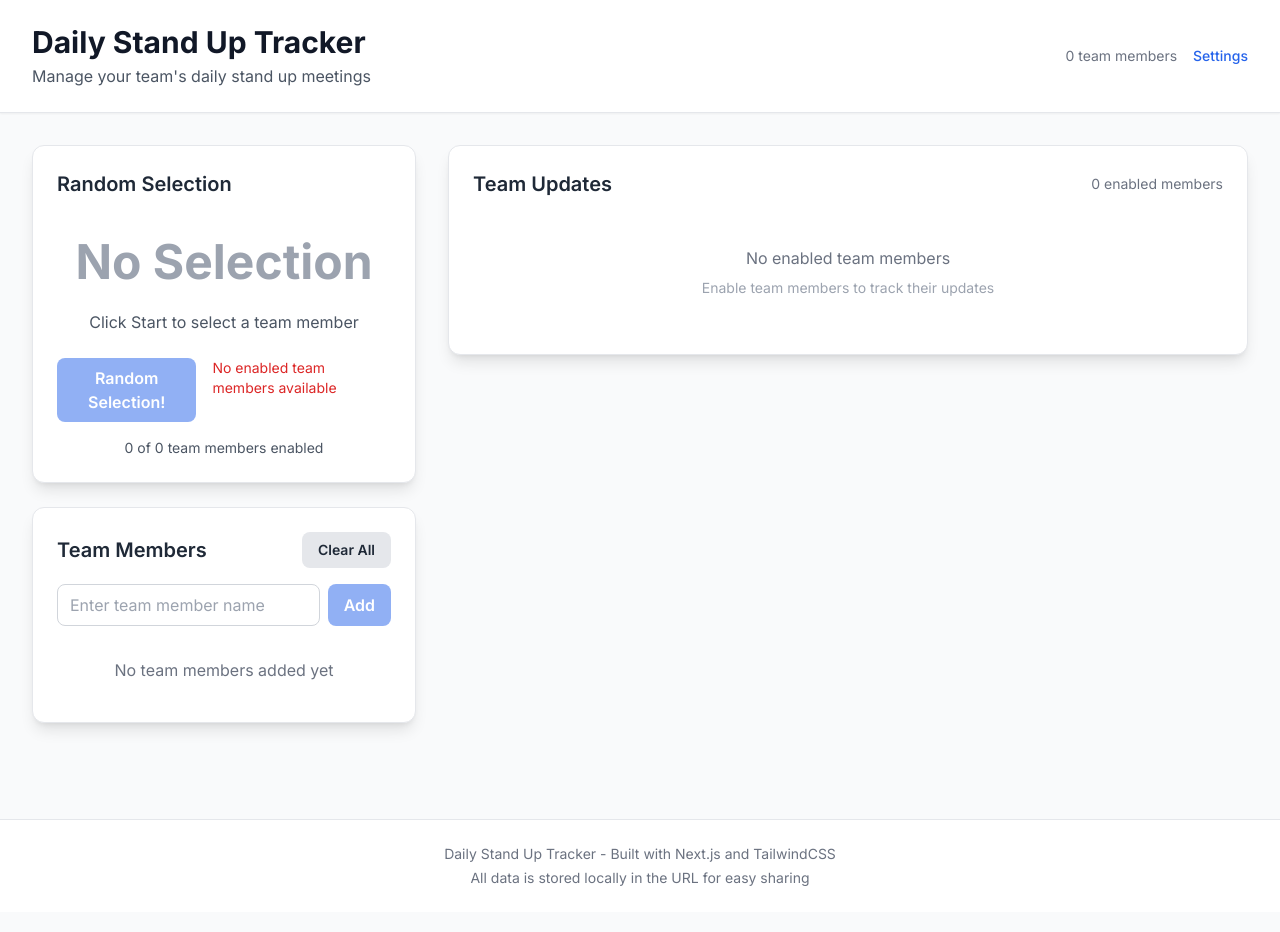
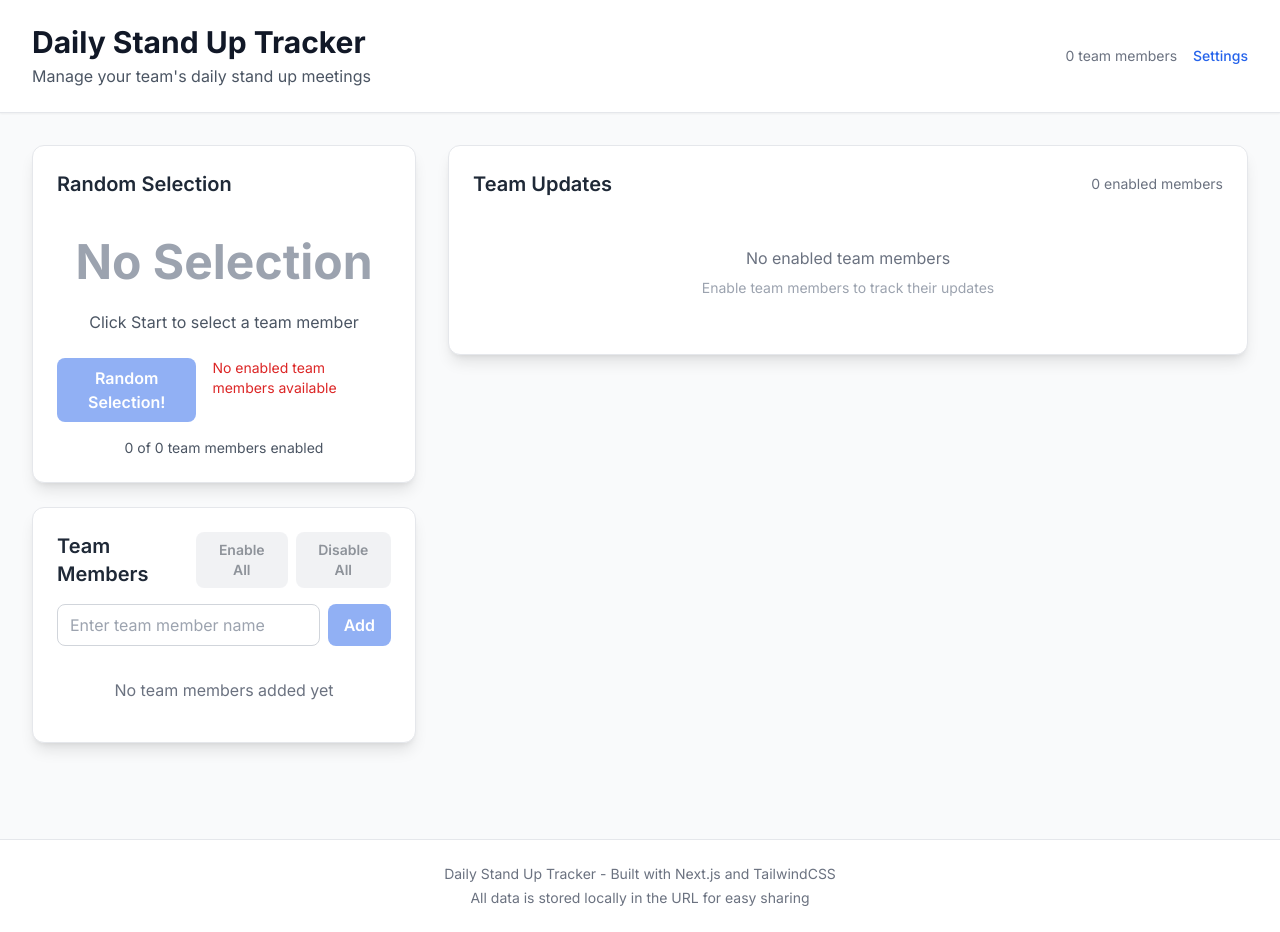
Before and after one commit to dimitris-siakavelis-pfizer/standup-tracker, a Next.js app: page / in a window 1280 px wide. Built offline with nearby package versions, Linux system fonts and the light colour scheme.

Commit message:
Refactor NameList component to remove onClearAll prop and add Enable/Disable All functionality for team members.

```diff
--- a/src/components/NameList.tsx
+++ b/src/components/NameList.tsx
@@ -6,10 +6,9 @@ import { TeamMember } from '@/types';
 interface NameListProps {
   teamMembers: TeamMember[];
   onUpdateMembers: (members: TeamMember[]) => void;
-  onClearAll: () => void;
 }
 
-export default function NameList({ teamMembers, onUpdateMembers, onClearAll }: NameListProps) {
+export default function NameList({ teamMembers, onUpdateMembers }: NameListProps) {
   const [newName, setNewName] = useState('');
   const [editingId, setEditingId] = useState<string | null>(null);
   const [editingName, setEditingName] = useState('');
@@ -24,6 +23,18 @@ export default function NameList({ teamMembers, onUpdateMembers, onClearAll }: N
       onUpdateMembers([...teamMembers, newMember]);
       setNewName('');
     }
+  };
+
+  const enableAll = () => {
+    onUpdateMembers(
+      teamMembers.map(member => ({ ...member, enabled: true }))
+    );
+  };
+
+  const disableAll = () => {
+    onUpdateMembers(
+      teamMembers.map(member => ({ ...member, enabled: false }))
+    );
   };
 
   const removeMember = (id: string) => {
@@ -76,12 +87,22 @@ export default function NameList({ teamMembers, onUpdateMembers, onClearAll }: N
     <div className="card">
       <div className="flex items-center justify-between mb-4">
         <h2 className="text-xl font-semibold text-gray-800">Team Members</h2>
-        <button
-          onClick={onClearAll}
-          className="btn-secondary text-sm"
-        >
-          Clear All
-        </button>
+        <div className="flex gap-2">
+          <button
+            onClick={enableAll}
+            disabled={teamMembers.length === 0}
+            className="btn-secondary text-sm disabled:opacity-50 disabled:cursor-not-allowed"
+          >
+            Enable All
+          </button>
+          <button
+            onClick={disableAll}
+            disabled={teamMembers.length === 0}
+            className="btn-secondary text-sm disabled:opacity-50 disabled:cursor-not-allowed"
+          >
+            Disable All
+          </button>
+        </div>
       </div>
 
       {/* Add new member */}
@@ -111,7 +132,14 @@ export default function NameList({ teamMembers, onUpdateMembers, onClearAll }: N
           teamMembers.map((member) => (
             <div
               key={member.id}
-              className={`name-item ${!member.enabled ? 'disabled' : ''}`}
+              className={`name-item ${!member.enabled ? 'disabled' : ''} cursor-pointer`}
+              onClick={(e) => {
+                // Don't toggle if clicking on buttons or input fields
+                if (!(e.target as HTMLElement).closest('button') &&
+                    !(e.target as HTMLElement).closest('input')) {
+                  toggleMember(member.id);
+                }
+              }}
             >
               <div className="flex items-center gap-3 flex-1">
                 <button
```
